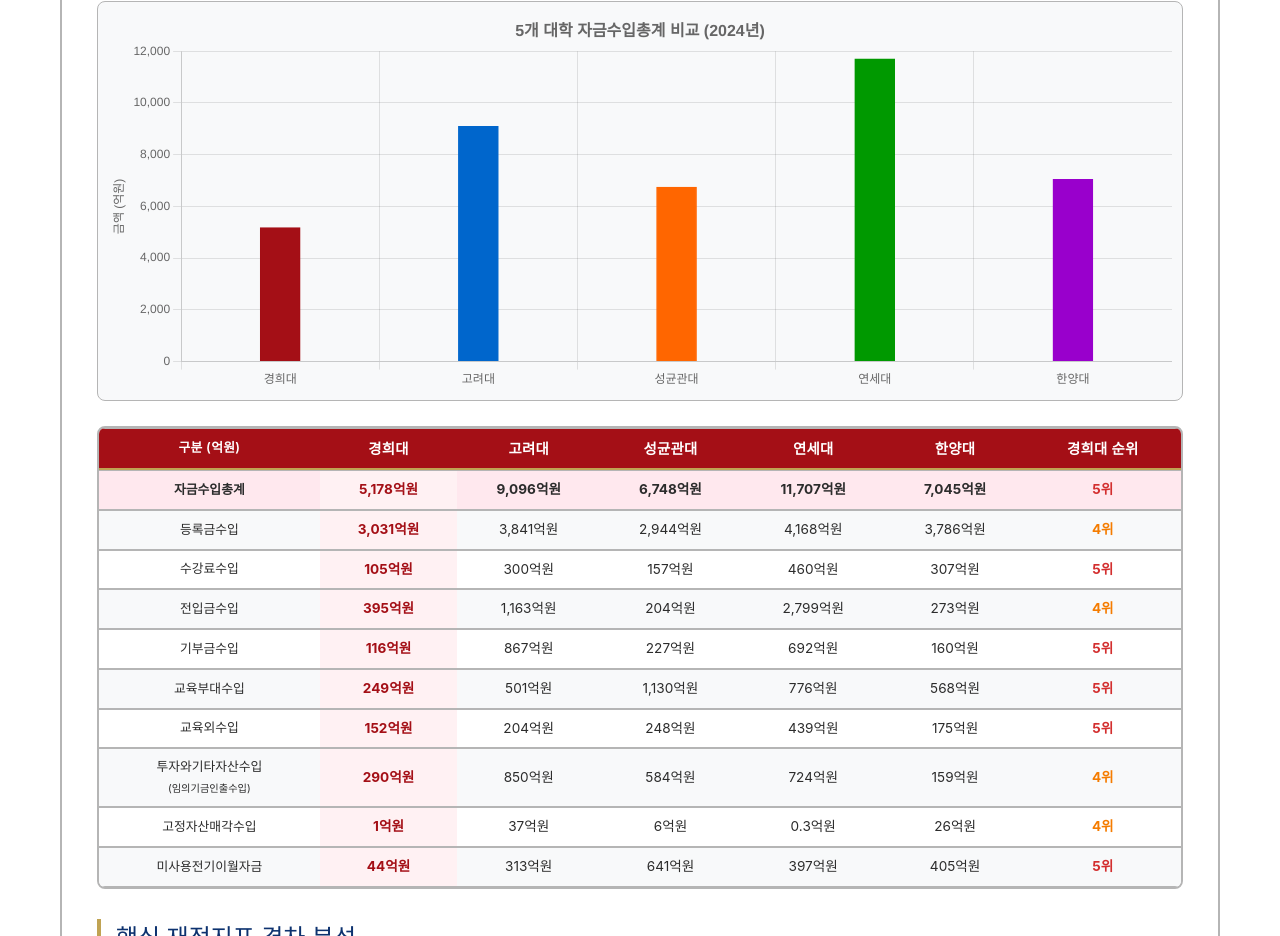
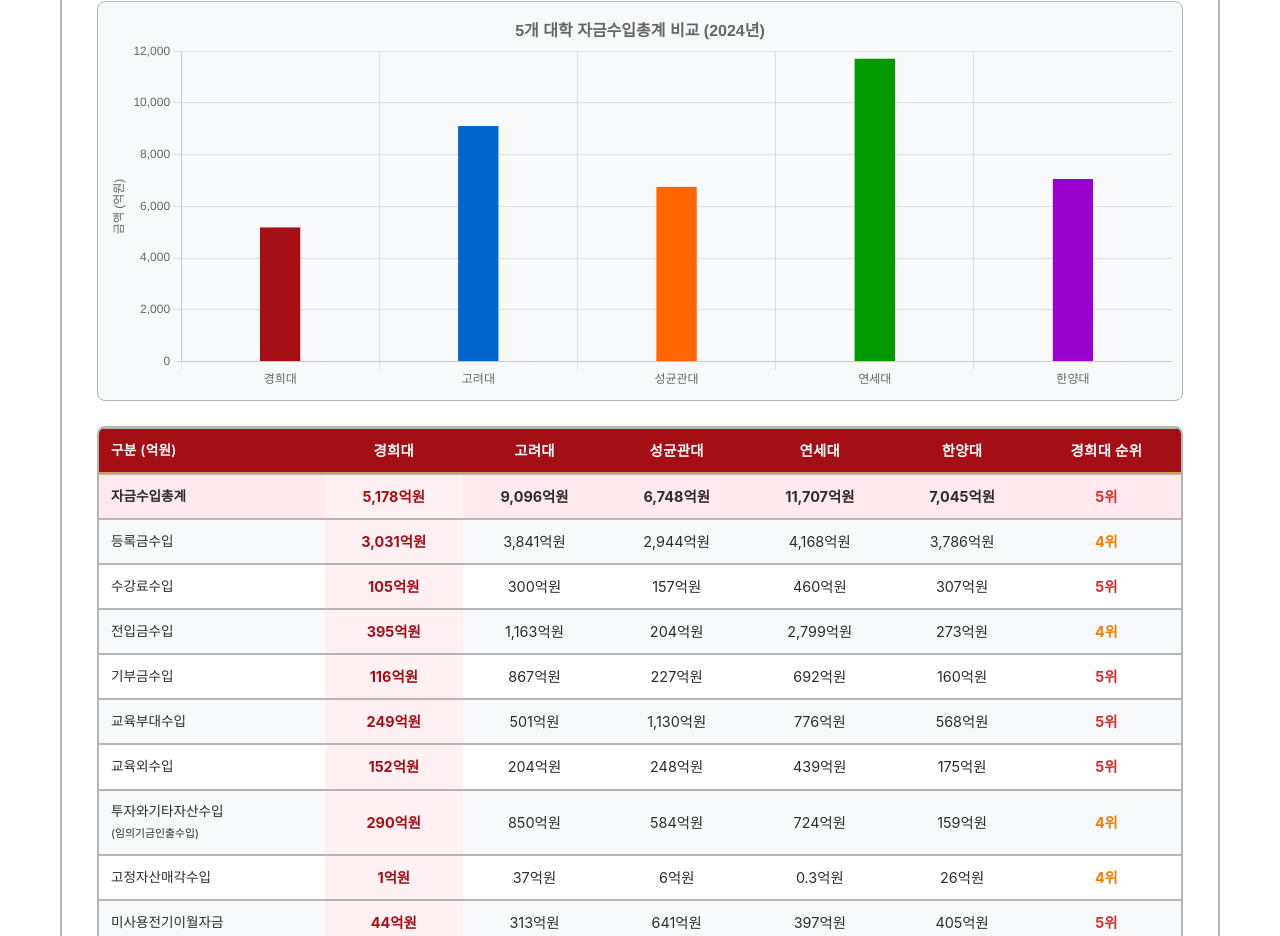
Before and after one commit to withgodchoi/evaluation, a plain HTML site: page index.html in a window 1280 px wide. Shown: the part 1864-2800 px from the top of the page. Drawn offline with nearby package versions, Linux system fonts and the light colour scheme; a web font is replaced by a local one.

Commit message:
Fix table scrolling and content display issues
- Restore table min-width to 600px for proper column spacing
- Enable horizontal scrolling for tables while preventing body overflow
- Improve first column alignment and padding
- Adjust mobile responsive table widths (500px/550px)
- Remove global max-width constraint that was causing truncation
- Add smooth scrolling support for mobile devices

🤖 Generated with [Claude Code](https://claude.ai/code)

Co-Authored-By: Claude <noreply@anthropic.com>

```diff
--- a/index.html
+++ b/index.html
@@ -142,11 +142,12 @@
             margin: 25px 0;
             border: 2px solid #B5B5B5;
             border-radius: 8px;
+            -webkit-overflow-scrolling: touch;
         }
 
         .analysis-table {
             width: 100%;
-            min-width: 320px;
+            min-width: 600px;
             border-collapse: separate;
             border-spacing: 0;
             margin: 0;
@@ -158,15 +159,13 @@
         .analysis-table th,
         .analysis-table td {
             border: 1px solid #B5B5B5;
-            padding: 8px 6px;
+            padding: 10px 8px;
             text-align: center;
             border-left: none;
             border-right: none;
             white-space: nowrap;
-            overflow: hidden;
-            text-overflow: ellipsis;
-            min-width: 60px;
-            font-size: 0.85em;
+            min-width: 80px;
+            font-size: 0.9em;
             vertical-align: middle;
         }
 
@@ -182,11 +181,13 @@
 
         .analysis-table th:first-child,
         .analysis-table td:first-child {
-            min-width: 80px;
-            max-width: 120px;
+            min-width: 100px;
+            max-width: 140px;
             white-space: normal;
             word-wrap: break-word;
-            font-size: 0.8em;
+            font-size: 0.85em;
+            text-align: left;
+            padding-left: 12px;
         }
 
         .analysis-table tr:nth-child(even) {
@@ -326,8 +327,8 @@
             }
 
             .analysis-table {
-                font-size: 0.7em;
-                min-width: 300px;
+                font-size: 0.75em;
+                min-width: 500px;
             }
 
             .analysis-table th,
@@ -420,7 +421,7 @@
 
             .analysis-table {
                 font-size: 0.8em;
-                min-width: 320px;
+                min-width: 550px;
             }
 
             .analysis-table th,
@@ -480,15 +481,12 @@
 
         /* 전체 오버플로우 방지 */
         * {
-            max-width: 100%;
             box-sizing: border-box;
         }
 
         .metrics-grid,
         .responsive-4-grid,
-        .responsive-3-grid,
-        .table-container,
-        .analysis-table {
+        .responsive-3-grid {
             max-width: 100%;
             overflow-x: hidden;
         }
```
